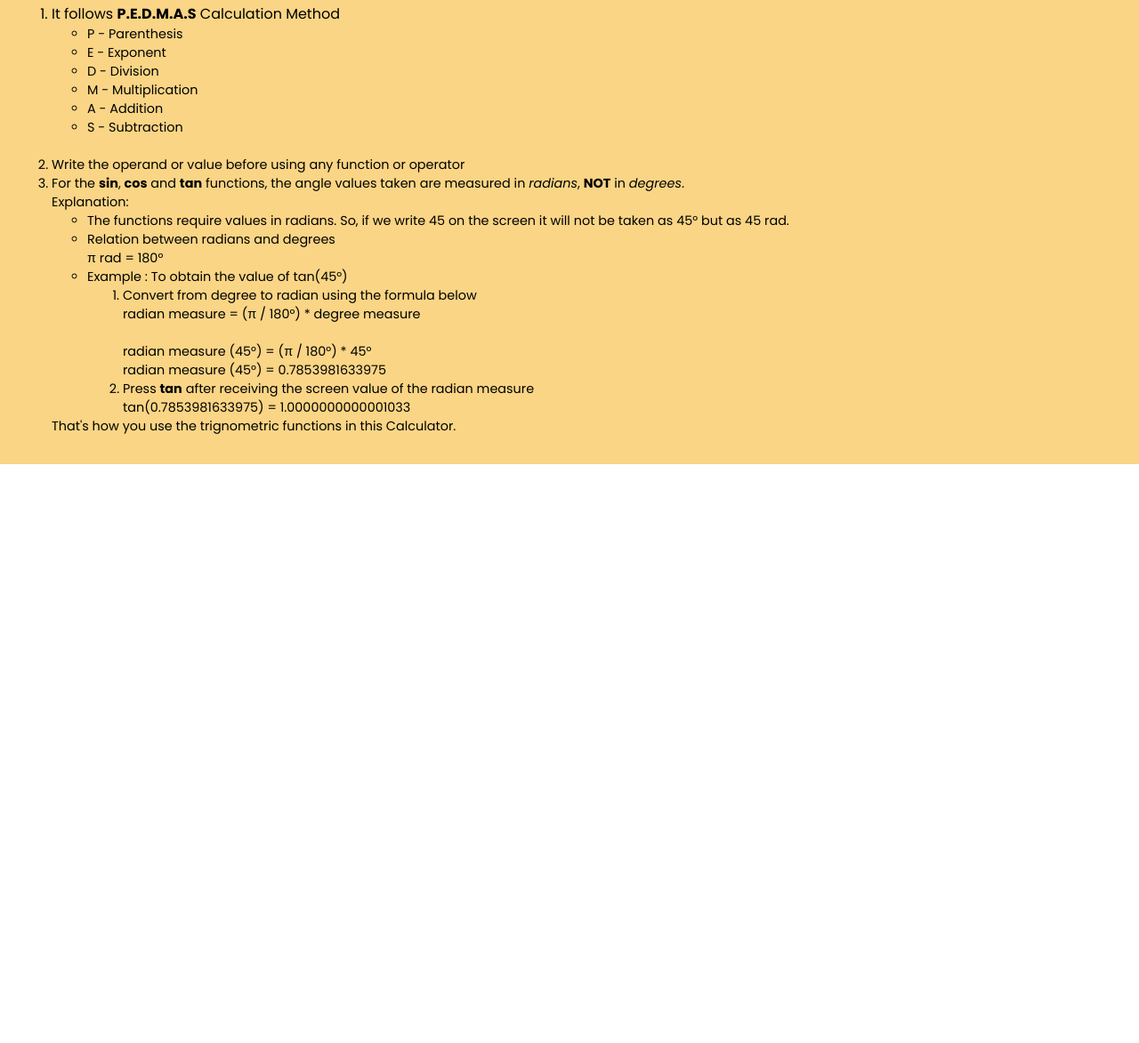
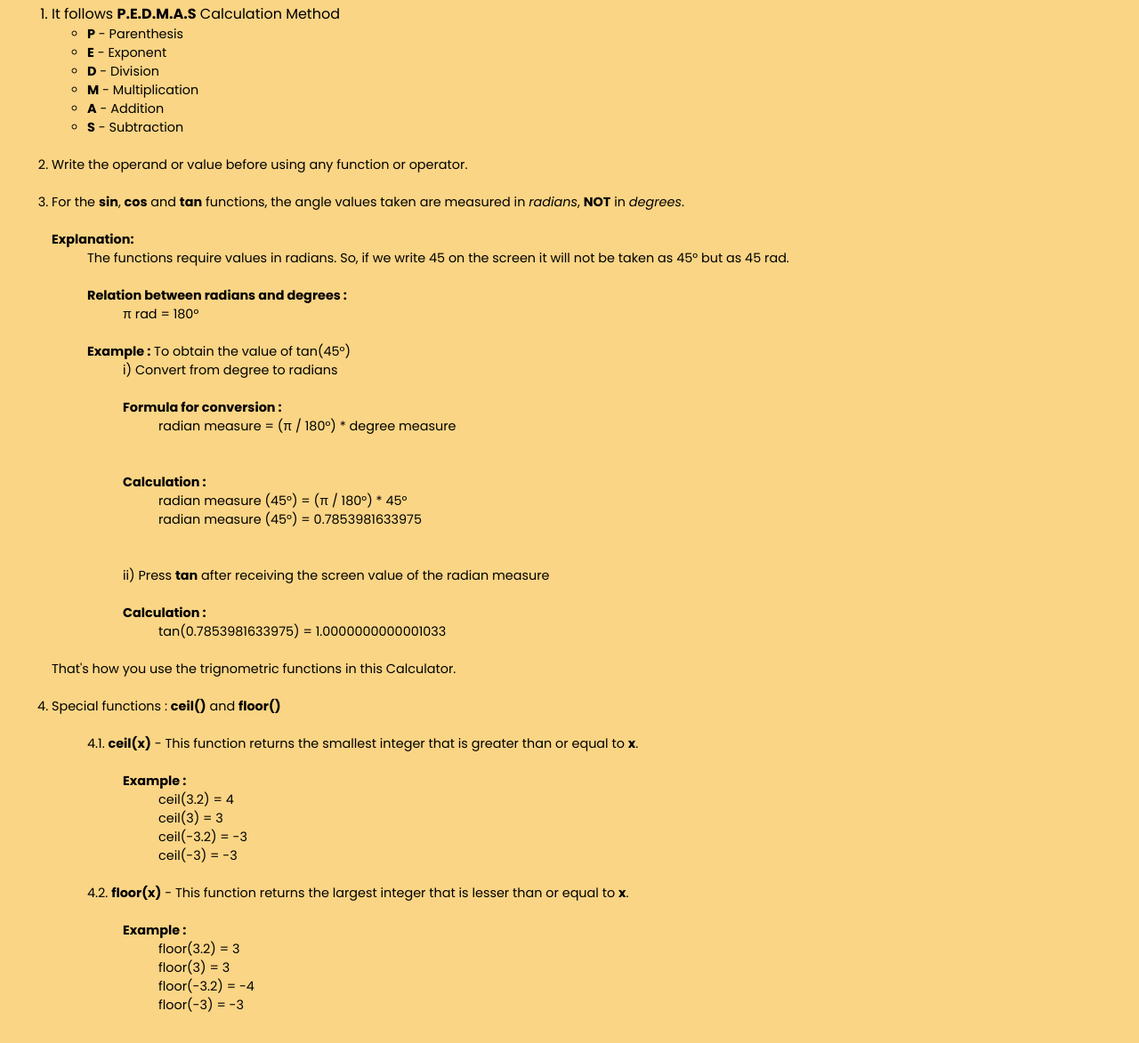
Before and after one commit to AkshayS80/ScientificCalculator, a plain HTML site: page index.html in a window 1280 px wide. Shown: the part 831-2004 px from the top of the page at 89% size. Before the commit the page ends 1353 px from the top, so only its background shows below. Drawn offline with Linux system fonts and the light colour scheme.

Commit message:
Formatted calculator tips and Added new tips

```diff
--- a/index.html
+++ b/index.html
@@ -7,8 +7,7 @@
     <title>Scientific Calculator</title>
     <link rel="stylesheet" type="text/css"
         href="https://stackpath.bootstrapcdn.com/font-awesome/4.7.0/css/font-awesome.min.css">
-    <link rel="stylesheet" type="text/css"
-        href="style.css">
+    <link rel="stylesheet" type="text/css" href="style.css">
 </head>
 
 <body>
@@ -86,49 +85,109 @@
         <div class="headcalc">
             <h1>Calculator Tips</h1>
         </div>
+       <div class="tips_para">
         <p>
             <ol>
                 <li id="p1">It follows <b>P.E.D.M.A.S</b> Calculation Method</li>
                 <ul>
-                    <li>P - Parenthesis</li>
-                    <li>E - Exponent</li>
-                    <li>D - Division</li>
-                    <li>M - Multiplication</li>
-                    <li>A - Addition</li>
-                    <li>S - Subtraction</li>
+                    <li><b>P</b> - Parenthesis</li>
+                    <li><b>E</b> - Exponent</li>
+                    <li><b>D</b> - Division</li>
+                    <li><b>M</b> - Multiplication</li>
+                    <li><b>A</b> - Addition</li>
+                    <li><b>S</b> - Subtraction</li>
                 </ul>
                 <br>
-                <li>Write the operand or value before using any function or operator</li>
+                <li>Write the operand or value before using any function or operator.</li>
+                <br>
                 <li>For the <b>sin</b>, <b>cos</b> and <b>tan</b> functions, the angle values taken are measured in <em>radians</em>, <b>NOT</b> in <em>degrees</em>.</li>
-                Explanation:
-                <ul>
+                <br><b>Explanation:</b>
+                <ul style="list-style: none;">
                     <li>The functions require values in radians. So, if we write 45 on the screen it will not be taken as 45° but as 45 rad.</li>
-                    <li>Relation between radians and degrees<br>π rad = 180°</li>
-                    <li>Example : To obtain the value of tan(45°)
+                    <br>
+                    <li><b>Relation between radians and degrees :</b><br>
+                        <ul style="list-style: none;">
+                        <li>π rad = 180°</li>
+                    </ul></li>
+                    <br>
+                    <li><b>Example :</b> To obtain the value of tan(45°)
                         <br>
-                        <ol>
-                            <li>Convert from degree to radian using the formula below
+                        <ul style="list-style:none;">
+                            <li>i) Convert from degree to radians
+                                <br><br>
+                                <b>Formula for conversion :</b>
                                 <br>
-                                radian measure = (π / 180°) * degree measure
+                                <ul style="list-style:none;">
+                                    <li>
+                                        radian measure = (π / 180°) * degree measure
+                                    </li>
+                                </ul>
                                 <br><br>
-                                radian measure (45°) = (π / 180°) * 45°
+                                <b>Calculation :</b>
                                 <br>
-                                radian measure (45°) = 0.7853981633975
+                                <ul style="list-style:none;">
+                                    <li>
+                                        radian measure (45°) = (π / 180°) * 45°
+                                        <br>
+                                        radian measure (45°) = 0.7853981633975
+                                    </li>
+                                </ul>
+                                <br><br>
                             </li>
                             <li>
-                                Press <b>tan</b> after receiving the screen value of the radian measure
-                                <br>
-                                tan(0.7853981633975) = 1.0000000000001033
+                                ii) Press <b>tan</b> after receiving the screen value of the radian measure
+                                <br><br>
+                                <b>Calculation :</b><br>
+                                <ul style="list-style: none;">
+                                    <li>
+                                    tan(0.7853981633975) = 1.0000000000001033
+                                    </li>
+                                </ul>
                             </li>
-                        </ol>
+                        </ul>
                     </li>
                 </ul>
+                <br>
                 That's how you use the trignometric functions in this Calculator.
+                <br><br>
+                <li>Special functions : <b>ceil()</b> and <b>floor()</b></li>
+                <ul style="list-style:none;">
+                    <br>
+                    <li>
+                        4.1. <b>ceil(x)</b> - This function returns the smallest integer that is greater than or equal to <b>x</b>.
+                    <br>
+                    <ul style="list-style:none;">
+                        <br>
+                        <li><b>Example :</b></li>
+                        <ul style="list-style: none;">
+                            <li>ceil(3.2) = 4</li>
+                            <li>ceil(3) = 3</li>
+                            <li>ceil(-3.2) = -3</li>
+
+                            <li>ceil(-3) = -3</li>
+                        </ul>
+                    </ul>
+                    </li>
+                    <br>
+                    <li>
+                        4.2. <b>floor(x)</b> - This function returns the largest integer that is lesser than or equal to <b>x</b>.
+                    <br>
+                    <ul style="list-style:none;">
+                        <br>
+                        <li><b>Example :</b></li>
+                        <ul style="list-style: none;">
+                            <li>floor(3.2) = 3</li>
+                            <li>floor(3) = 3</li>
+                            <li>floor(-3.2) = -4</li>
+                            <li>floor(-3) = -3</li>
+                        </ul>
+                    </ul>
+                    </li>
+                </ul>
+
             </ol>
-
-
-
         </p>
+       </div>
     </section>
 
 </body>
```
